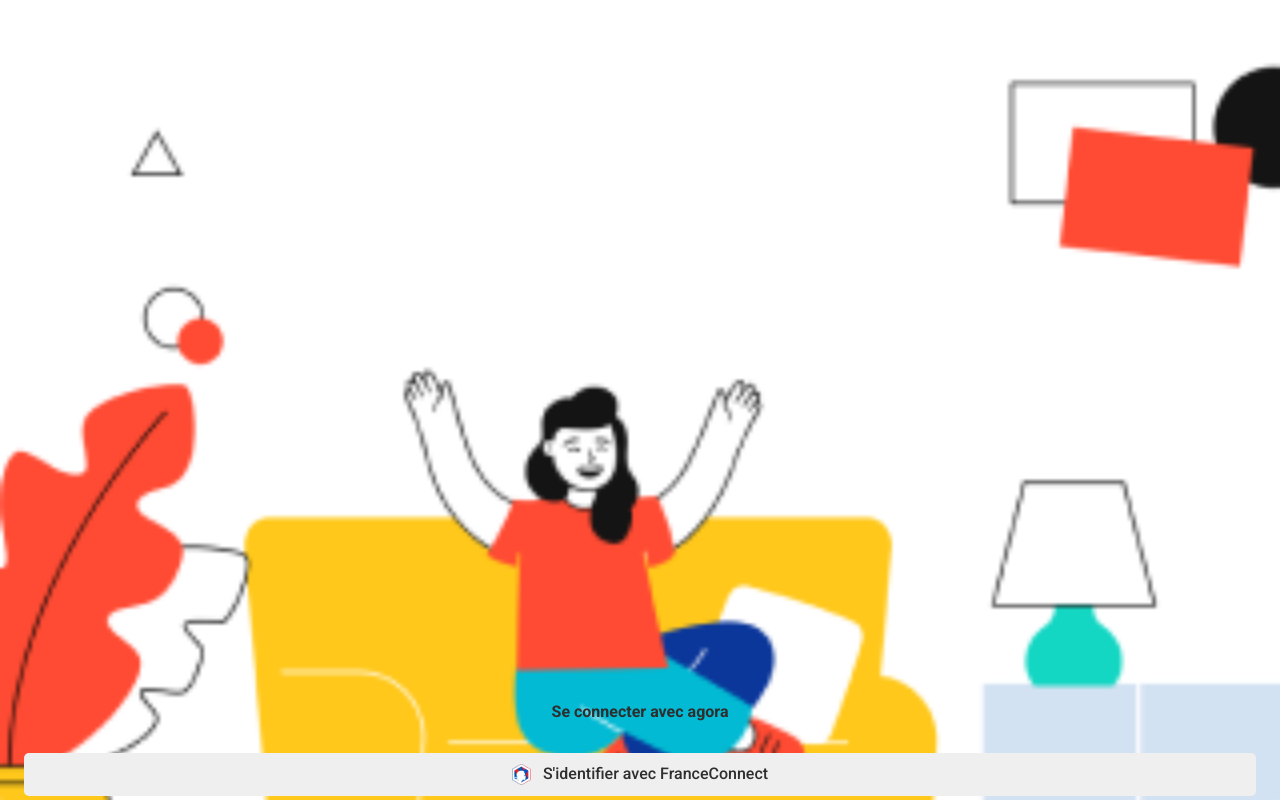
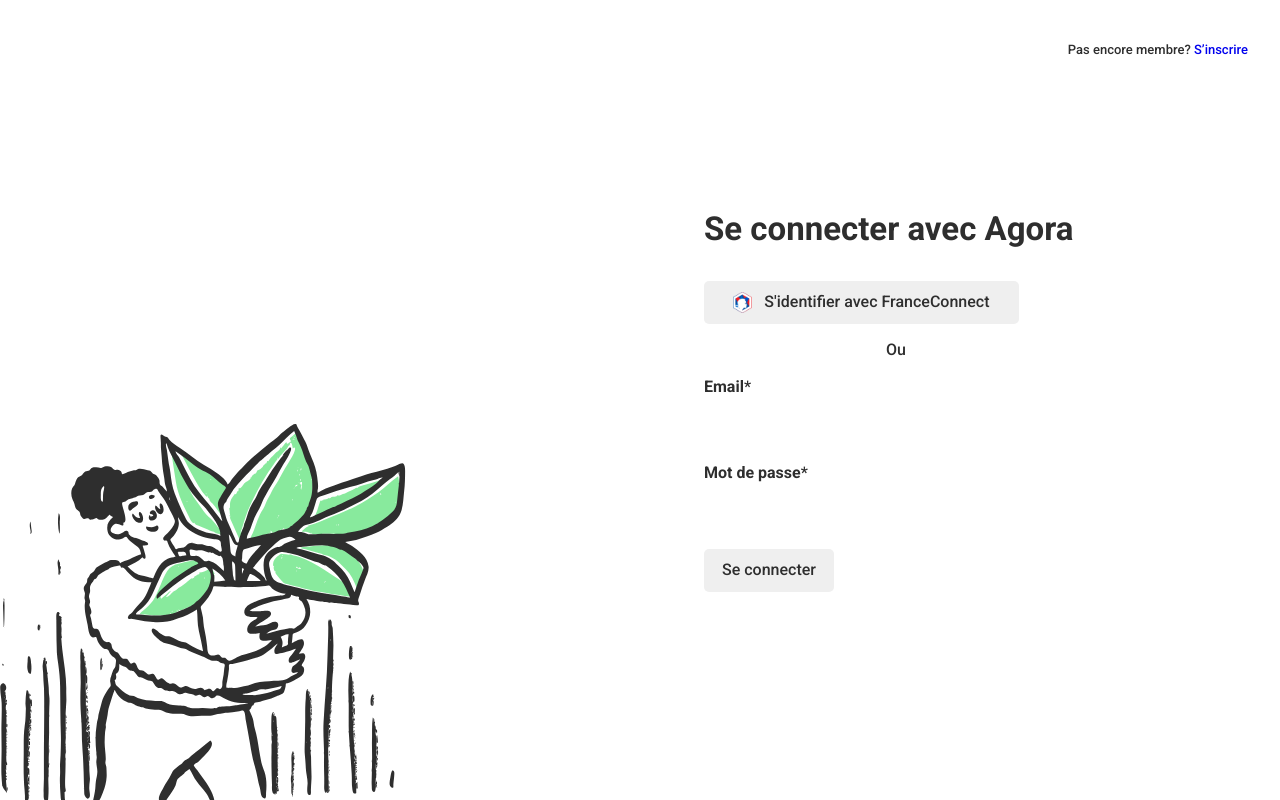
Before and after one commit to ETombuyses/agora, a React (Create React App) app: page /login in a window 1280 px wide. Shown: the top 800 px of the page. Built offline with nearby package versions, Linux system fonts and the light colour scheme.

Commit message:
[responsive Login] add responsive for login page

```diff
--- a/src/components/atoms/Button.jsx
+++ b/src/components/atoms/Button.jsx
@@ -70,4 +70,5 @@
 
 const Text = styled.p`
   margin-left: ${(props) => (props.icon ? '12px' : '0px')};
+  color: ${(props) => props.theme.white};
 `
--- a/src/components/atoms/Separator.jsx
+++ b/src/components/atoms/Separator.jsx
@@ -1,5 +1,7 @@
 import React from 'react'
 import styled from 'styled-components'
+
+import { media } from '../../scss/config/mixins'
 
 /* -----------------------------------------------------COMPONENT------------------------------------------------ */
 
@@ -34,4 +36,23 @@
     height: 1px;
     background: ${(props) => props.theme.grey};
   }
+
+  ${media.desktop`
+    width: 100%;
+    text-align: center;
+
+   ::before {
+    transform: rotate(180deg);
+    transform-origin: right;
+    right: 100%;
+    width: 45%;
+   }
+
+   ::after {
+    transform: rotate(180deg);
+    transform-origin: left;
+    left: 100%;
+    width: 45%;
+   }
+  `}
 `
--- a/src/routes/Login.jsx
+++ b/src/routes/Login.jsx
@@ -2,6 +2,8 @@
 import styled from 'styled-components'
 import { login } from '../tools/isAuth'
 import { Link } from 'react-router-dom'
+
+import { media } from '../scss/config/mixins'
 
 // components
 import { Button } from '../components/atoms/Button'
@@ -10,7 +12,7 @@
 import { InputText } from '../components/atoms/InputText'
 
 // images
-import welcomeImage from '../assets/images/welcome.png'
+import welcomeImage from '../assets/images/loginImg.svg'
 
 /* -----------------------------------------------------COMPONENT------------------------------------------------ */
 
@@ -37,7 +39,7 @@
     <PageWrapper>
       <Image src={welcomeImage} />
       <ContentWrapper>
-        <Title className="headline">Se connecter avec agora</Title>
+        <Title className="headline smallest">Se connecter avec Agora</Title>
         <GovButton
           isFullWidth={true}
           icon={GovIcon}
@@ -80,12 +82,23 @@
   min-height: 100vh;
   display: flex;
   flex-direction: column;
+
+  ${media.desktop`
+    flex-direction: row;
+  `}
 `
 const Image = styled.img`
-  padding-top: 56px;
   background: ${(props) => props.theme.white};
   border-bottom-left-radius: 24px;
   border-bottom-right-radius: 24px;
+  object-position: bottom;
+  object-fit: contain;
+  max-height: 35vh;
+
+  ${media.desktop`
+    max-height: inherit;
+    width: 40%;
+  `}
 `
 
 const ContentWrapper = styled.div`
@@ -96,21 +109,39 @@
   flex-direction: column;
   justify-content: center;
   align-items: center;
+
+  ${media.desktop`
+    height: auto;
+    padding: 24px 15%;
+  `}
 `
 
 const Title = styled.h2`
-  text-align: center;
+  align-self: start;
   margin: 0 0 30px 0;
+
+  ${media.desktop`
+    font-size: 33px;
+  `}
 `
 
 const GovButton = styled(Button)`
   margin-bottom: 16px;
+
+  ${media.desktop`
+    width: 82%;
+    align-self: start;
+  `}
 `
 
 const LoginButton = styled(Button)`
   margin-top: 16px;
   align-self: start;
   cursor: pointer;
+
+  ${media.desktop`
+    display: inherit
+  `}
 `
 
 const InputTextButton = styled(InputText)`
@@ -120,11 +151,21 @@
 
 const FormContainer = styled.form`
   width: 100%;
+
+  ${media.desktop`
+    align-self: start;
+  `}
 `
 
 const ToggleText = styled.p`
   margin-top: 42px;
   font-size: 13px;
+
+  ${media.desktop`
+    position: absolute;
+    top: 0px;
+    right: 32px;
+  `}
 `
 
 const ToggleLink = styled(Link)`
--- a/src/tools/isAuth.js
+++ b/src/tools/isAuth.js
@@ -9,19 +9,21 @@
   ;(async () => {
     const result = await axios({
       method: 'post',
-      url: 'http://127.0.0.1:8000/api/login_check',
+      url: 'http://127.0.0.1:8000/api/login',
       data: {
         username: email,
         password: password,
       },
     })
 
-    let token = result.data.token
-    let refresh_token = result.data.refresh_token
+    let token = result.data.tokens.token
+    let refresh_token = result.data.tokens.refresh_token
 
     //Put tokens in local storage
     localStorage.setItem('token', token)
     localStorage.setItem('refreshToken', refresh_token)
+
+    console.log(result)
 
     if (result) {
       window.location.href = 'http://localhost:3000/'
```
Also changed, not shown: src/assets/images/loginImg.svg (added).
